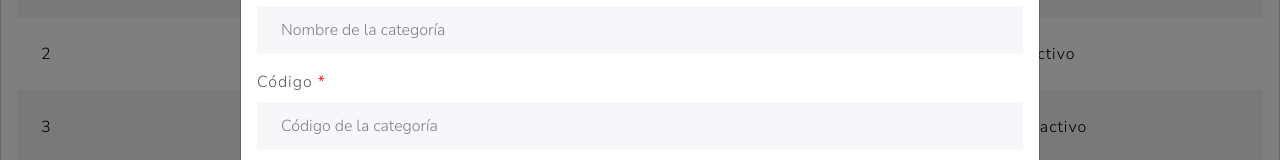
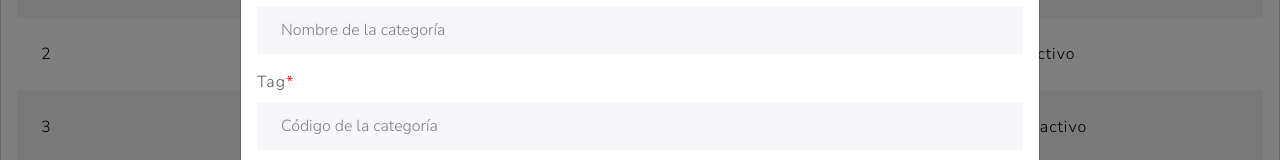
Before and after one commit to FranciscoMendiola/DW-FontEnd, an Angular app: page /category in a window 1280 px wide. Both pictures are taken after a click on the button "NUEVA CATEGORÍA". Shown: the part 319-479 px from the top of the page. Built offline with nearby package versions, Linux system fonts and the light colour scheme.

Commit message:
Update src/app/modules/product/component/category/category.component.html
Co-authored-by: Mónica Miranda <53272126+monmm@users.noreply.github.com>

```diff
--- a/src/app/modules/product/component/category/category.component.html
+++ b/src/app/modules/product/component/category/category.component.html
@@ -84,7 +84,7 @@
             <!-- tag  -->
 
             <div class="mb-3">
-              <label for="tag" class="form-label">Código <span class="input-required">*</span></label>
+              <label for="tag" class="form-label">Tag<span class="input-required">*</span></label>
               <input type="text" class="form-control" formControlName="tag" placeholder="Código de la categoría"
                 [ngClass]="{'is-invalid': form.controls['tag'].errors && submitted}">
 
```
